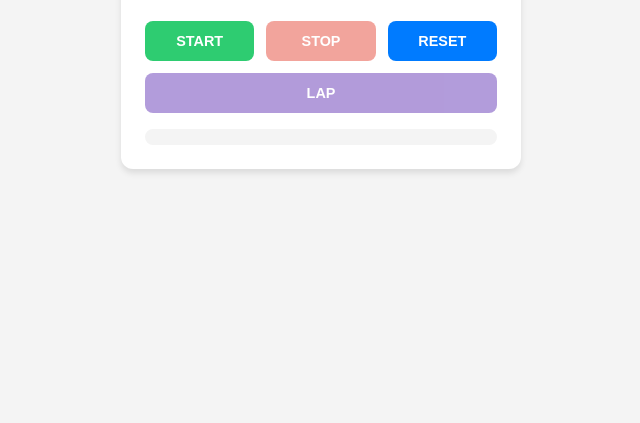
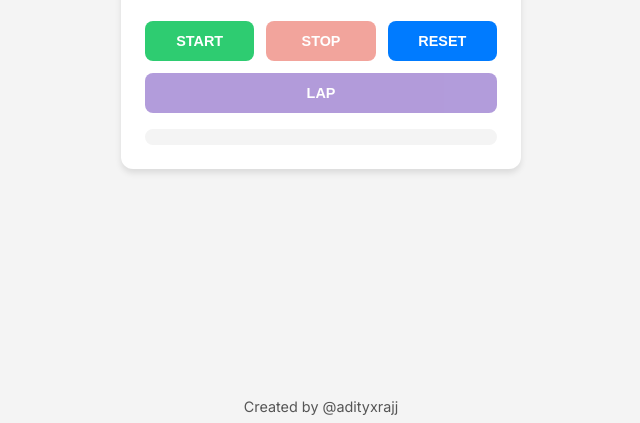
Before and after one commit to adityxrajj/stopwatch, a plain HTML site: page index.html in a window 1280 px wide. Shown: the part 377-800 px from the top of the page, without its empty margins (319-959 px from the left). Drawn offline with Linux system fonts and the light colour scheme.

Commit message:
Add files via upload

```diff
--- a/index.html
+++ b/index.html
@@ -21,6 +21,10 @@
         <div class="lap-times" id="lapTimes"></div>
     </div>
 
+    <footer class="developer-info">
+        Created by <a href="https://github.com/adityxrajj">@adityxrajj</a>
+    </footer>
+
     <script src="script.js"></script>
 </body>
 
--- a/style.css
+++ b/style.css
@@ -133,6 +133,20 @@ body {
     border-bottom: none;
 }
 
+.developer-info {
+    color: #555;
+    position: fixed;
+    bottom: 5px;
+    width: 100%;
+    text-align: center;
+    font-size: 0.9rem;
+}
+
+a {
+    color: #555;
+    text-decoration: none;
+}
+
 ::-webkit-scrollbar {
     width: 8px;
 }
```
